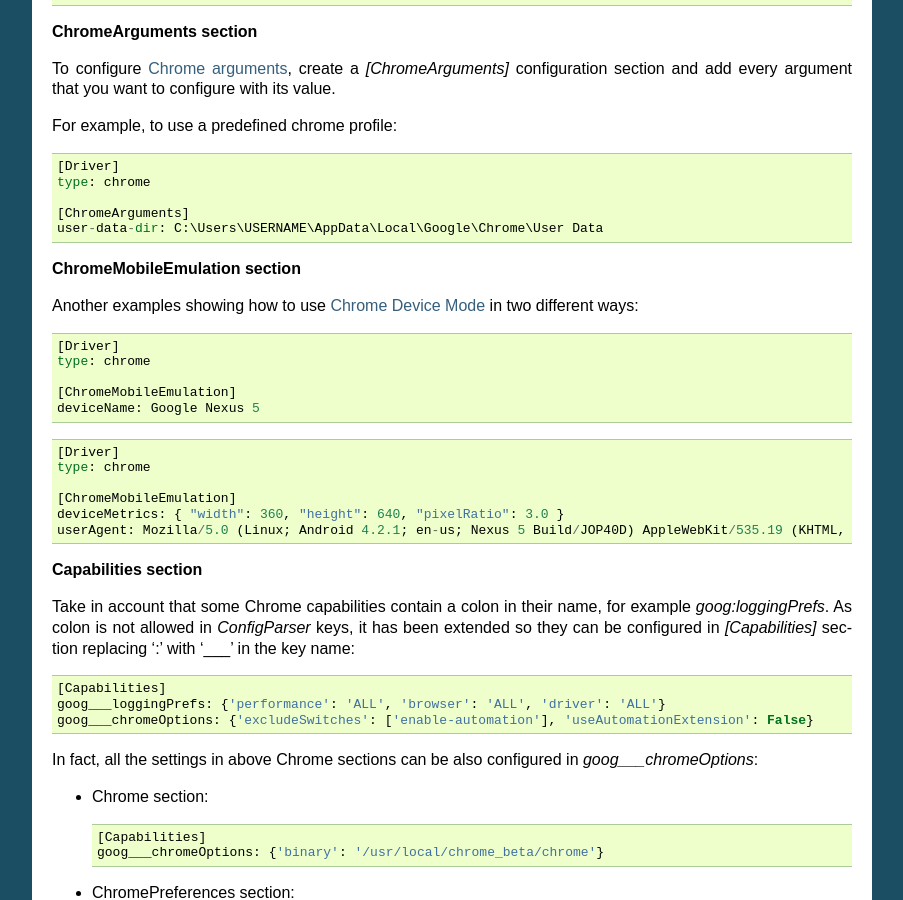
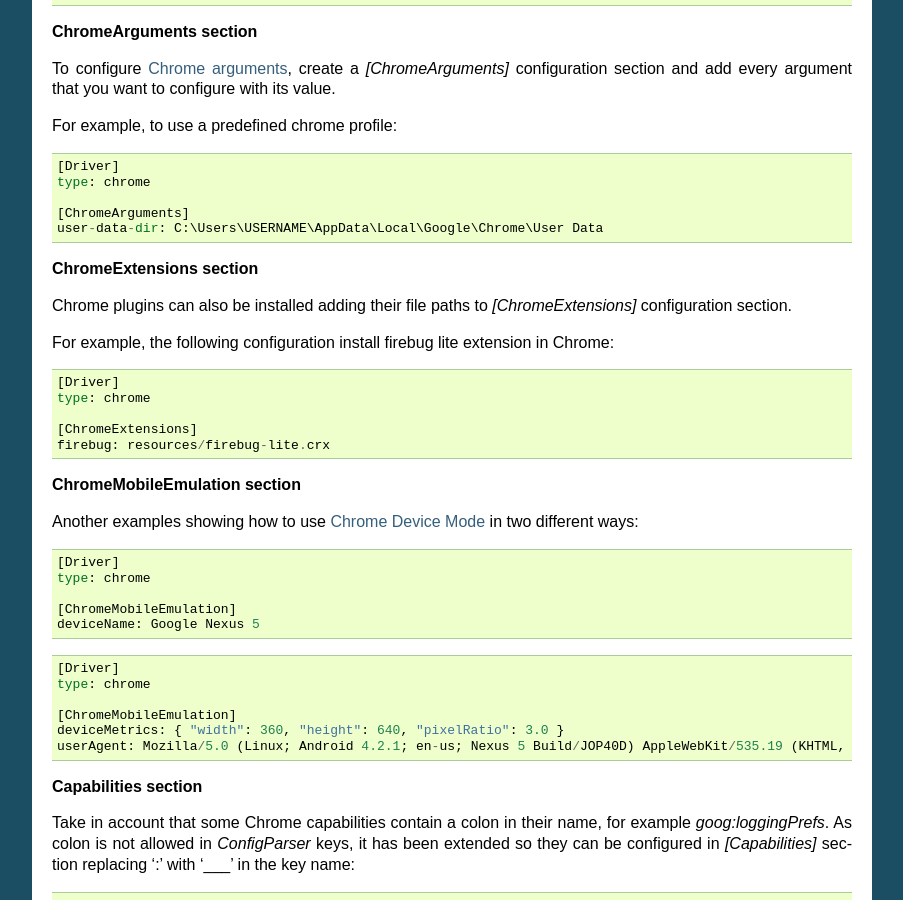
Before and after one commit to Telefonica/toolium, a Sphinx documentation site: the page built from docs/browser_configuration.rst, in a window 1280 px wide and 900 px high, scrolled down 4648 px. Shown: the whole window, without its empty margins (198-1101 px from the left). Built offline with Sphinx 7.4.7, drawn with Linux system fonts in a browser that asks for light colours.

Commit message:
Add new config property to install chrome extensions (#301)

```diff
--- a/CHANGELOG.rst
+++ b/CHANGELOG.rst
@@ -1,10 +1,14 @@
 Toolium Changelog
 =================
 
-v2.6.4
+v2.7.0
 ------
 
 *Release date: In development*
+
+- Allow to add extensions to chrome options from properties file
+
+   New config section [ChromeExtensions] with extensions file paths, e.g. 'firebug: resources/firebug-lite.crx'
 
 v2.6.3
 ------
--- a/docs/browser_configuration.rst
+++ b/docs/browser_configuration.rst
@@ -251,6 +251,18 @@ For example, to use a predefined chrome profile::
     [ChromeArguments]
     user-data-dir: C:\Users\USERNAME\AppData\Local\Google\Chrome\User Data
 
+**ChromeExtensions section**
+
+Chrome plugins can also be installed adding their file paths to *[ChromeExtensions]* configuration section.
+
+For example, the following configuration install firebug lite extension in Chrome::
+
+    [Driver]
+    type: chrome
+
+    [ChromeExtensions]
+    firebug: resources/firebug-lite.crx
+
 **ChromeMobileEmulation section**
 
 Another examples showing how to use
```
Also changed, not shown: 3 other files.
